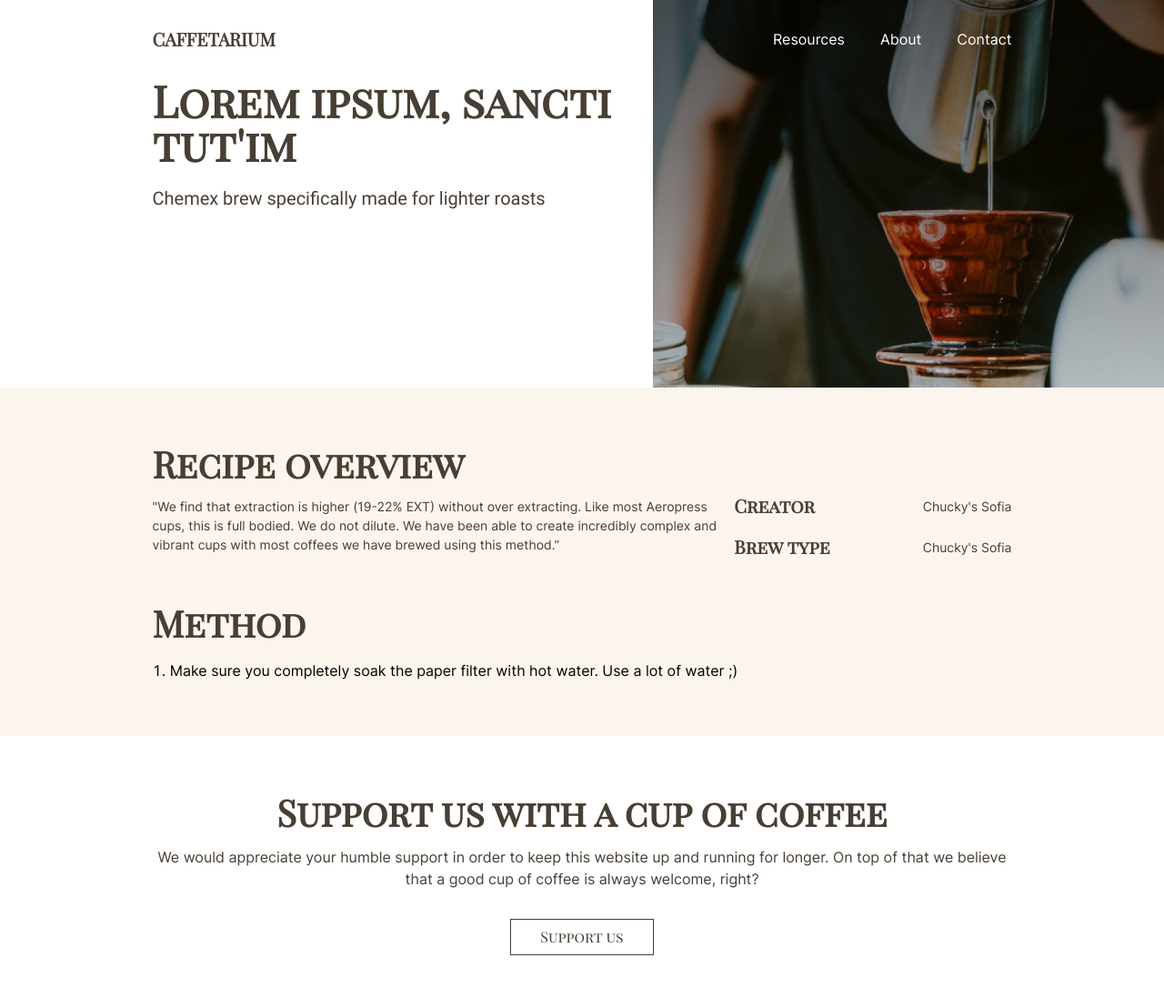
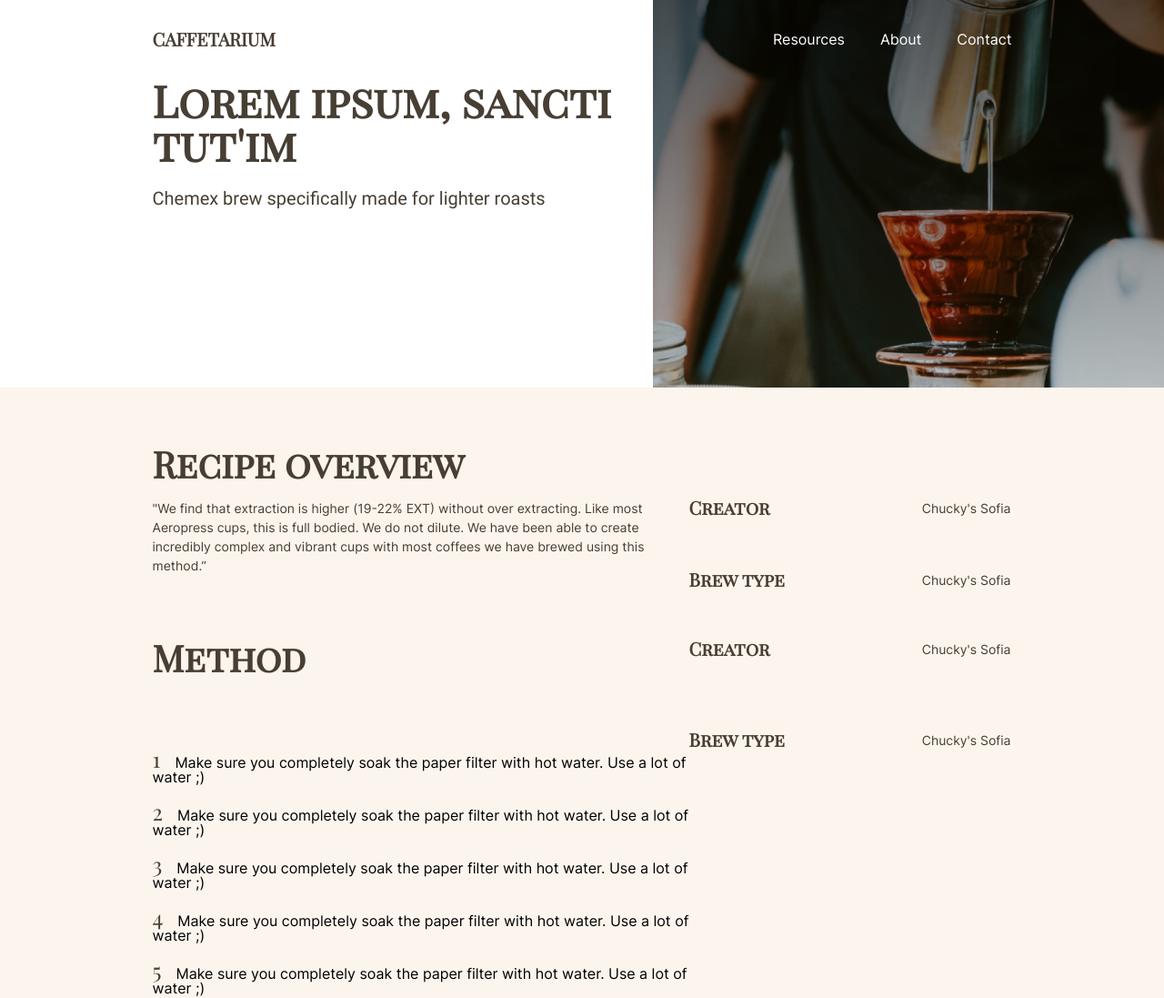
Before and after one commit to alextraykov/coffeeproject, a Gatsby site: page /first-post in a window 1280 px wide. Shown: the top 1097 px of the page at 91% size. Built offline with nearby package versions, Linux system fonts and the light colour scheme; Gatsby itself is replaced by a stand-in of ours.

Commit message:
adding grid to recipePost.js

```diff
--- a/src/templates/recipePost.js
+++ b/src/templates/recipePost.js
@@ -1,6 +1,7 @@
 import React from "react";
 import { graphql } from "gatsby";
 
+import colors from "../style/colors";
 import GlobalStyle from "../style/global/GlobalStyle";
 import Heading from "../style/components/Text/Heading";
 import Spacing from "../style/components/Spacing";
@@ -31,13 +32,40 @@ const Inner = styled.div`
 `;
 
 const StepList = styled.ol`
+  list-style: none;
   list-style-position: inside;
   font-family: Inter;
   font-size: 16px;
   font-weight: regular;
+  counter-reset: list-counter;
 `;
 
-const Step = styled.li``;
+const Step = styled.li`
+  counter-increment: list-counter;
+
+  &:before {
+    content: counter(list-counter);
+    font-family: Playfair Display;
+    color: ${colors.taupe};
+    font-size: 24px;
+    margin-right: 16px;
+  }
+
+  &:not(:last-child) {
+    margin-bottom: 18px;
+  }
+`;
+
+const GridSection = styled.div`
+  display: grid;
+  grid-template-columns: repeat(8, 118px [col-start]);
+  grid-template-rows: repeat(16, auto [row-start]);
+`;
+
+const GridElement = styled.div`
+  grid-column: span ${props => !!props.columns && props.columns};
+  grid-row: span ${props => !!props.rows && props.rows};
+`;
 
 const Template = ({ data, pageContext }) => {
   return (
@@ -47,18 +75,20 @@ const Template = ({ data, pageContext }) => {
       <Layout>
         <Hero />
         <Section>
-          <Vertical>
+          <GridSection>
+            <GridElement columns="4" rows="1">
               <Heading size="l" color="taupe">
                 Recipe overview
               </Heading>
               <Spacing height="16px" />
-            <Inner>
-              <Inner vertical width="66%">
+            </GridElement>
+            <GridElement columns="5" rows="1">
               <Text type="body" color="taupe" align="left">
                 "We find that extraction is higher (19-22% EXT) without over extracting. Like most Aeropress cups, this is full bodied. We do not dilute. We have been able to create incredibly complex and vibrant cups with most coffees we have brewed using this method.”
               </Text>
-              </Inner>
               <Spacing width="16px" />
+            </GridElement>
+            <GridElement columns="3" rows="1">
               <Vertical>
                 <Inner width="100%">
                     <Heading size="s" color="taupe">Creator</Heading>
@@ -70,18 +100,36 @@ const Template = ({ data, pageContext }) => {
                     <Text type="body" color="taupe">Chucky's Sofia</Text>
                 </Inner>
               </Vertical>
-            </Inner>
+            </GridElement>
+            <GridElement columns="5" rows="8">
               <Spacing height="53px" />
-            <Inner>
               <Vertical>
                 <Heading size="l" color="taupe">Method</Heading>
                 <Spacing height="24px" />
                 <StepList>
                   <Step>Make sure you completely soak the paper filter with hot water. Use a lot of water ;)</Step>
+                  <Step>Make sure you completely soak the paper filter with hot water. Use a lot of water ;)</Step>
+                  <Step>Make sure you completely soak the paper filter with hot water. Use a lot of water ;)</Step>
+                  <Step>Make sure you completely soak the paper filter with hot water. Use a lot of water ;)</Step>
+                  <Step>Make sure you completely soak the paper filter with hot water. Use a lot of water ;)</Step>
                 </StepList>
               </Vertical>
+            </GridElement>
+            <GridElement columns="3" rows="1">
+              <Spacing height="53px" />
+                <Vertical>
+                  <Inner width="100%">
+                      <Heading size="s" color="taupe">Creator</Heading>
+                      <Text type="body" color="taupe">Chucky's Sofia</Text>
+                  </Inner>
+                  <Spacing height="24px" />
+                  <Inner width="100%">
+                      <Heading size="s" color="taupe">Brew type</Heading>
+                      <Text type="body" color="taupe">Chucky's Sofia</Text>
                   </Inner>
                 </Vertical>
+            </GridElement>
+          </GridSection>
         </Section>
         <Section small>
           <Heading size="l" color="taupe">
```
Lines whose indentation alone changed are shown as unchanged.
